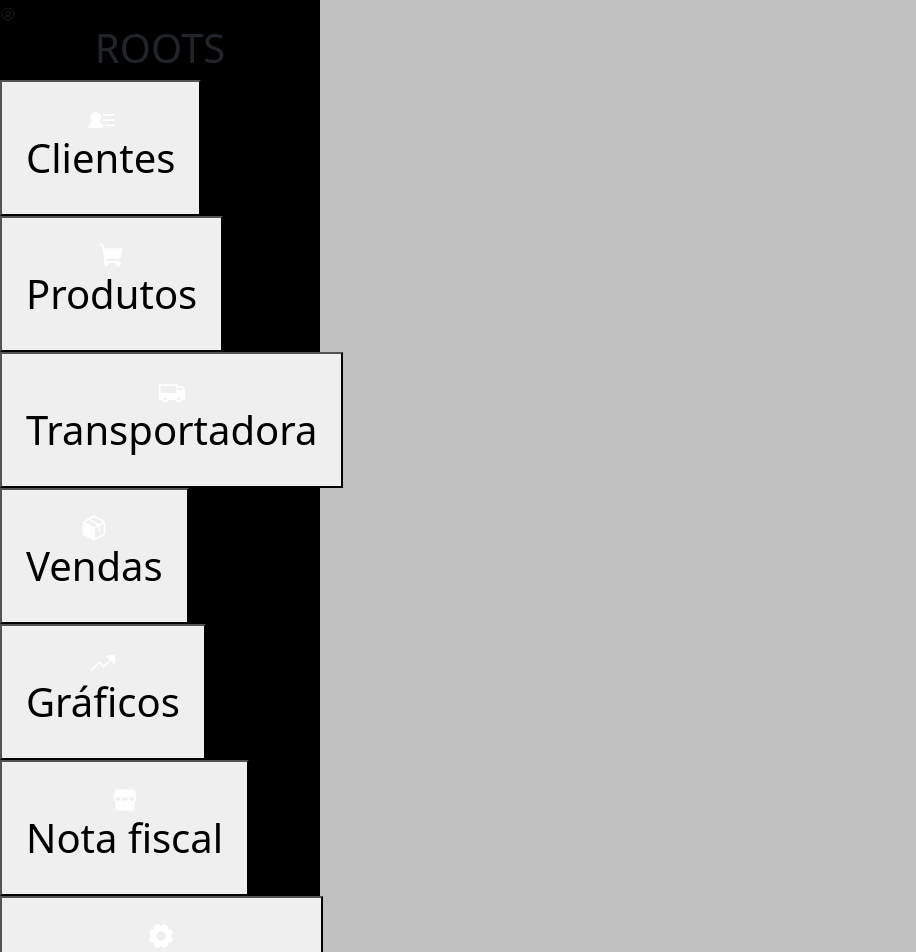
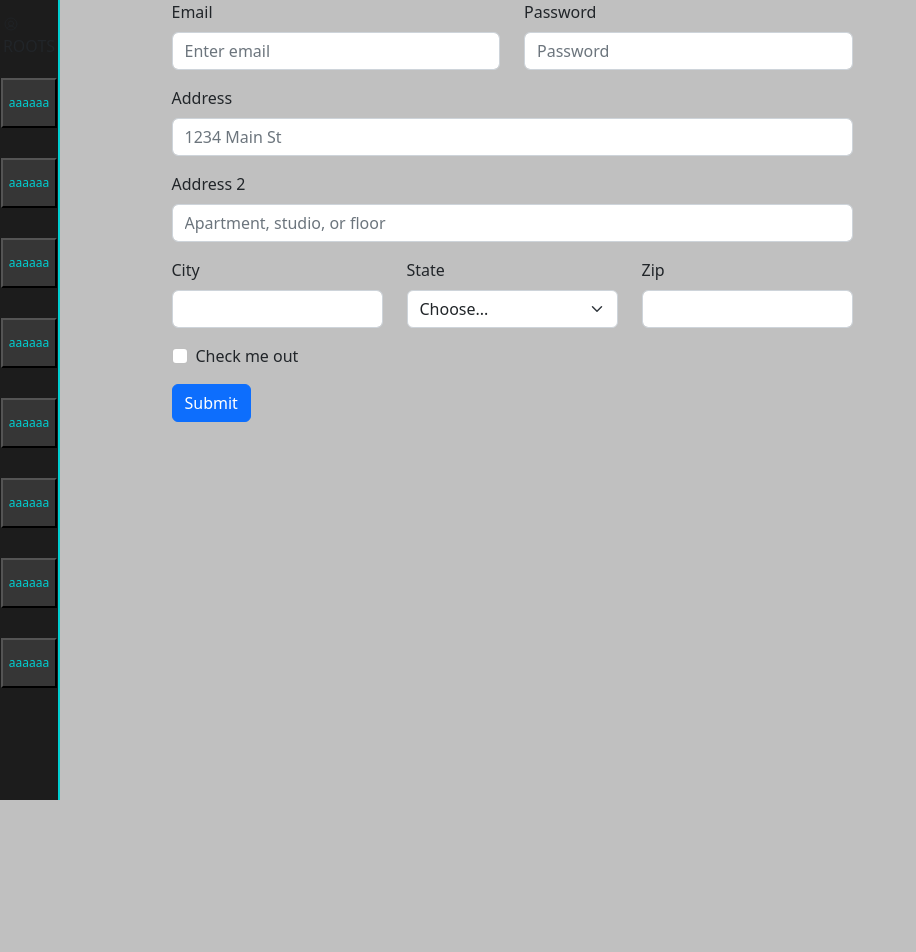
Before and after one commit to leobraboo/FrontSystemGlobal, a React (Vite) app: page / in a window 1280 px wide. Shown: the top 952 px of the page, without its empty margins (0-916 px from the left). After the commit the page ends 800 px from the top, so only its background shows below. Built offline with nearby package versions, Linux system fonts and the light colour scheme.

Commit message:
REFACTOR : ajustes gerais

```diff
--- a/src/components/Clientes/index.tsx
+++ b/src/components/Clientes/index.tsx
@@ -2,9 +2,11 @@ import Button from 'react-bootstrap/Button';
 import Col from 'react-bootstrap/Col';
 import Form from 'react-bootstrap/Form';
 import Row from 'react-bootstrap/Row';
+import { ContentClient } from './styles';
 
 export function Fcliente() {
   return (
+    <ContentClient>
       <Form>
         <Row className="mb-3">
           <Form.Group as={Col} controlId="formGridEmail">
@@ -56,5 +58,6 @@ export function Fcliente() {
           Submit
         </Button>
       </Form>
+    </ContentClient>
   );
 }
--- /dev/null
+++ b/src/components/Clientes/styles.ts
@@ -0,0 +1,13 @@
+import styled from "styled-components";
+
+
+export const ContentClient = styled.div`
+align-content: center;
+display: flex;
+justify-content: center;
+align-items: center;
+width: 80vw;
+height: auto;
+background: ;
+
+`
--- a/src/components/form/buttonHome.tsx
+++ b/src/components/form/buttonHome.tsx
@@ -1,3 +1,4 @@
+import { ButtonStyle, TextButton } from "./styles";
 
 
 interface ButtonHomeProps {
@@ -9,16 +10,15 @@ interface ButtonHomeProps {
 
 export function ButtonHome({children, colapse, Text}:ButtonHomeProps) {
   return (
-    <div className='w-full h-10 flex  bg-zinc-900 border-l-4 border-blue-400 rounded hover:bg-zinc-700' >
-    <button className="flex  justify-center items-center p-4  ">
-        <a className="flex flex-row gap-5">  {children}  </a>
+    <div>
+    <ButtonStyle>
+        <a>  {children}  </a>
         {
           colapse ? (
-            <h1>aaaaaa</h1>
-
+            <TextButton>aaaaaa</TextButton>
           ): <></>
         }
-    </button>
+    </ButtonStyle>
 
 </div>
   )
--- /dev/null
+++ b/src/components/form/styles.ts
@@ -0,0 +1,15 @@
+import styled from "styled-components";
+
+export const ButtonStyle = styled.button`
+  display: flex;
+  flex-direction: row;
+  width: 100%;
+  height: 50px;
+  background: #363636	;
+  align-items: center;
+`
+
+export const TextButton = styled.text`
+font-size: 12px;
+color: #00CED1;
+`
--- a/src/components/navHome.tsx
+++ b/src/components/navHome.tsx
@@ -1,118 +1,33 @@
-import { UserCircle, UserList, Truck,  Trash ,TrendUp, Tote, Tag, Storefront ,ShoppingCart , Package, Gear  } from "phosphor-react";
+import { UserCircle, UserList, Truck, Trash, TrendUp, Tote, Tag, Storefront, ShoppingCart, Package, Gear } from "phosphor-react";
 import { useState } from "react";
+import { ButtonHome } from "./form/buttonHome";
+import { Container, Content } from "./styles";
 
 
 interface NavHomeProps {
   colapse: boolean;
 }
 
-export function NavHome({colapse}: NavHomeProps) {
-  const [open , setOpen] = useState(true);
+export function NavHome({ colapse }: NavHomeProps) {
+  const [open, setOpen] = useState(true);
 
   return (
-    <div onClick={()=> setOpen((state)=> !state)} className={`${open ? "w-4" : "w-1"}   h-screen flex flex-col items-center duration-700   bg-black opacity-95 border-r-4 border-blue-400 `} >
-      <div className="flex flex-col justify-center items-center gap-5 ">
-        <UserCircle weight="light" className="w-16 h-16 flex  justify-center mt-16  bg-zinc-400 rounded-full "/>
-        <h1 className={`${open ? "visible" : ""} duration-300 text-blue-400 text-lg text-center `}>ROOTS</h1>
-      </div>
-      <div className={`${open ? "w-72" : "w-16"} duration-700 flex flex-col items-center mt-16 gap-5 justify-between`}>
 
-      <div className='w-full h-10 flex bg-zinc-900 border-l-4 border-blue-400 rounded hover:bg-zinc-700' >
-        <button className="flex  justify-center  items-center p-4 gap-7 ">
-          <a className="flex flex-row ">  <UserList weight="fill" color="white" size={28}/>  </a>
-          {
-            colapse ? (
-              <h1 className={`${open ? "visible" : "invisible"} duration-300 text-lg font-semibold text-zinc-300 items-center`}>Clientes</h1>
-              ): <></>
-
-          }
-        </button>
-
-      </div>
-      <div className='w-full h-10 flex  bg-zinc-900 border-l-4 border-blue-400 rounded hover:bg-zinc-700' >
-        <button className="flex  justify-center items-center p-4 gap-7 ">
-          <a className="flex flex-row ">  <ShoppingCart weight="fill" color="white" size={28}/>  </a>
-          {
-            colapse ? (
-              <h1 className={`${open ? "visible" : "invisible"} duration-300  text-lg font-semibold text-zinc-300 items-center`}>Produtos</h1>
-
-            ): <></>
-          }
-        </button>
-      </div>
-      <div className='w-full h-10 flex  bg-zinc-900 border-l-4 border-blue-400 rounded hover:bg-zinc-700' >
-        <button className="flex  justify-center items-center p-4 gap-7 ">
-          <a className="flex flex-row ">  <Truck weight="fill" color="white" size={28}/>  </a>
-          {
-            colapse ? (
-              <h1 className={`${open ? "visible" : "invisible"} duration-300  text-lg font-semibold text-zinc-300 items-center`}>Transportadora</h1>
-
-            ): <></>
-          }
-        </button>
-      </div>
-      <div className='w-full h-10 flex  bg-zinc-900 border-l-4 border-blue-400 rounded hover:bg-zinc-700' >
-        <button className="flex  justify-center items-center p-4 gap-7 ">
-          <a className="flex flex-row ">  <Package weight="fill" color="white" size={28}/>  </a>
-          {
-            colapse ? (
-              <h1 className={`${open ? "visible" : "invisible"} duration-300  text-lg font-semibold text-zinc-300 items-center`}>Vendas</h1>
-
-            ): <></>
-          }
-        </button>
-      </div>
-      <div className='w-full h-10 flex  bg-zinc-900 border-l-4 border-blue-400 rounded hover:bg-zinc-700' >
-        <button className="flex  justify-center items-center p-4 gap-7 ">
-          <a className="flex flex-row ">  <TrendUp weight="fill" color="white" size={28}/>  </a>
-          {
-            colapse ? (
-              <h1 className={`${open ? "visible" : "invisible"} duration-300  text-lg font-semibold text-zinc-300 items-center`}>Gráficos</h1>
-
-            ): <></>
-          }
-        </button>
-      </div>
-
-      <div className='w-full h-10 flex  bg-zinc-900 border-l-4 border-blue-400 rounded hover:bg-zinc-700' >
-        <button className="flex  justify-center items-center p-4 gap-7 ">
-          <a className="flex flex-row ">  <Storefront weight="fill" color="white" size={28}/>  </a>
-          {
-            colapse ? (
-              <h1 className={`${open ? "visible" : "invisible"} duration-300  text-lg font-semibold text-zinc-300 items-center`}>Nota fiscal</h1>
-
-            ): <></>
-          }
-        </button>
-      </div>
-      <div className='w-full h-10 flex  bg-zinc-900 border-l-4 border-blue-400 rounded hover:bg-zinc-700' >
-        <button className="flex  justify-center items-center p-4 gap-7 ">
-          <a className="flex flex-row ">  <Gear weight="fill" color="white" size={28}/>  </a>
-          {
-            colapse ? (
-              <h1 className={`${open ? "visible" : "invisible"} duration-300  text-lg font-semibold text-zinc-300 items-center`}>Configurações</h1>
-
-            ): <></>
-          }
-        </button>
-      </div>
-
-      <div className='w-full h-10 flex  bg-zinc-900 border-l-4 border-blue-400 rounded hover:bg-zinc-700' >
-        <button className="flex  justify-center items-center p-4 gap-7 ">
-          <a className="flex flex-row ">  <Tote weight="fill" color="white" size={28}/>  </a>
-          {
-            colapse ? (
-              <h1 className={`${open ? "visible" : "invisible"} duration-300  text-lg font-semibold text-zinc-300 items-center`}>Sair</h1>
-
-            ): <></>
-          }
-        </button>
-      </div>
-
-
-
-      </div>
-
-    </div>
+      <Container onClick={() => setOpen((state) => !state)}  >
+        <div>
+          <UserCircle weight="light" />
+          ROOTS
+        </div>
+        <Content>
+          <ButtonHome colapse/>
+          <ButtonHome colapse/>
+          <ButtonHome colapse/>
+          <ButtonHome colapse/>
+          <ButtonHome colapse/>
+          <ButtonHome colapse/>
+          <ButtonHome colapse/>
+          <ButtonHome colapse/>
+        </Content>
+      </Container>
   )
 }
--- /dev/null
+++ b/src/components/styles.ts
@@ -0,0 +1,27 @@
+import styled from "styled-components";
+
+
+export const Container = styled.div`
+  display: flex;
+  flex-direction: column;
+  width: 60px;
+  height: 100vh;
+  background: #1C1C1C;
+  align-items: center;
+  padding: 10px;
+  position: fixed;
+  gap: 20px;
+  border-right: 2px solid #00CED1;
+
+  `
+
+  export const Content = styled.div`
+  display: flex;
+  flex-direction: column;
+  width: 40px;
+  height: 30px;
+  background: #1C1C1C;
+  align-items: center;
+  gap: 30px;
+
+  `
--- a/src/page/Home/index.tsx
+++ b/src/page/Home/index.tsx
@@ -1,7 +1,11 @@
+import { Fcliente } from '../../components/Clientes'
+
 
 export function Home(){
     return (
-        <></>
+        <>
+        <Fcliente/>
+        </>
     )
 
 
--- a/src/styles.ts
+++ b/src/styles.ts
@@ -2,8 +2,8 @@ import { createGlobalStyle } from "styled-components";
 
 export default createGlobalStyle`
 body, html {
-  height: 50%;
-  width: 50%;
+  height: 100vh;
+  width: 100vw;
   background-color: #C0C0C0;
   padding: 0;
   margin: 0;
```
Lines whose indentation alone changed are shown as unchanged.
